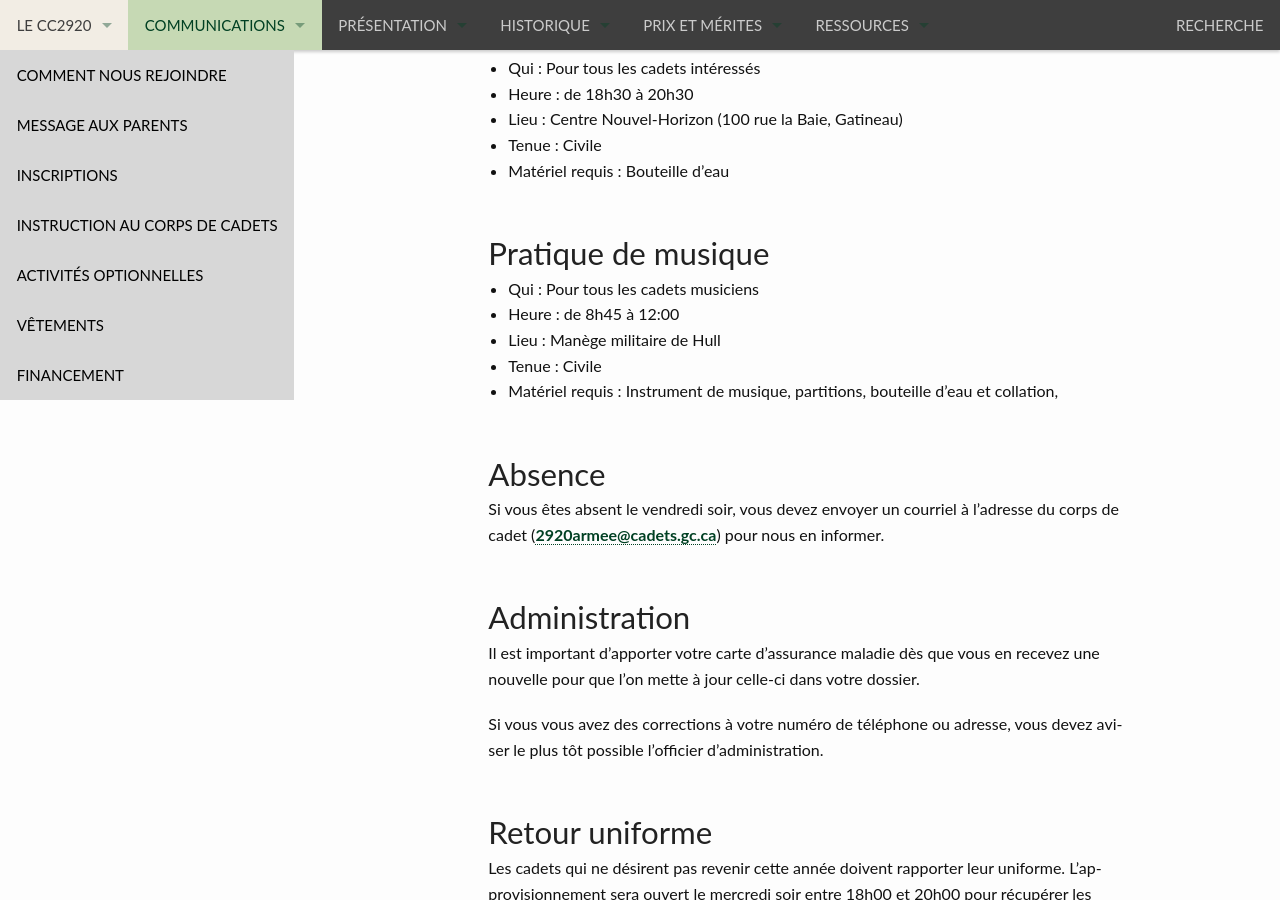
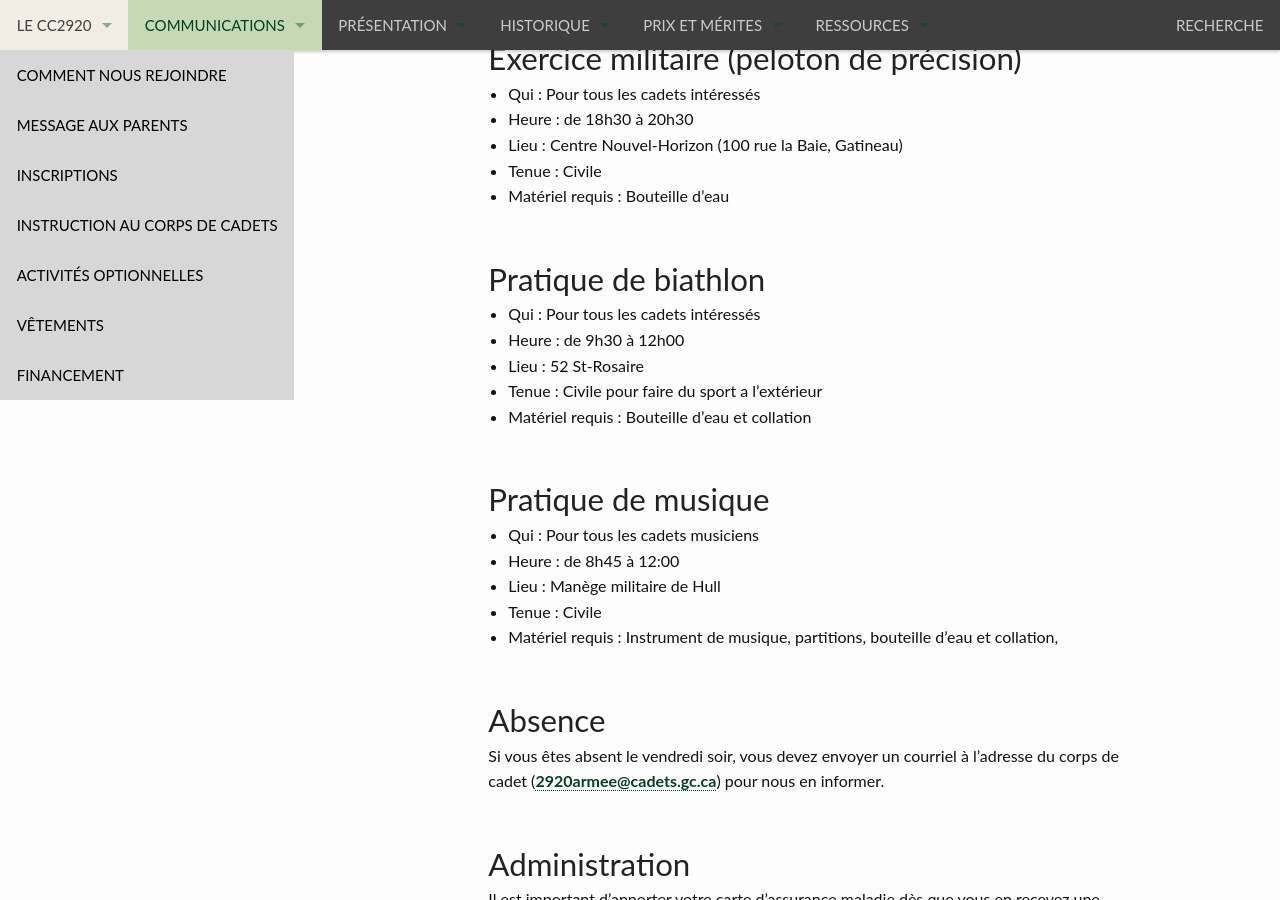
Before and after one commit to CC2920/web, a Jekyll site: the page built from _communications/messages.md, in a window 1280 px wide and 900 px high, scrolled down 3157 px. Built offline with Jekyll 4.4.1, drawn with Linux system fonts in a browser that asks for light colours; some of the changed text lies outside the part shown.

Commit message:
Update messages.md

```diff
--- a/_communications/messages.md
+++ b/_communications/messages.md
@@ -22,6 +22,7 @@ layout: "messages"
 - **13 novembre** : Pratique du peloton de précision
 - **15 novembre** : Soirée de sport NECPC
 - **15 novembre** : Remise des billets pour le panier de Noël
+- **16 novembre** : Pratique de Biathlon
 - **16 novembre** : Clinique musicale (voir informations plus bas)
 - **23 novembre** : Atelier du programme de leadership avancé pour les cadets inscrits
 
@@ -89,6 +90,14 @@ Veuillez apporter :
 - Tenue : Civile
 - Matériel requis : Bouteille d'eau
 
+## Pratique de biathlon
+
+- Qui :  Pour tous les cadets intéressés
+- Heure : de 9h30 à 12h00
+- Lieu : 52 St-Rosaire
+- Tenue : Civile pour faire du sport a l'extérieur
+- Matériel requis : Bouteille d'eau et collation
+
 ## Pratique de musique
 
 - Qui : Pour tous les cadets musiciens
```
